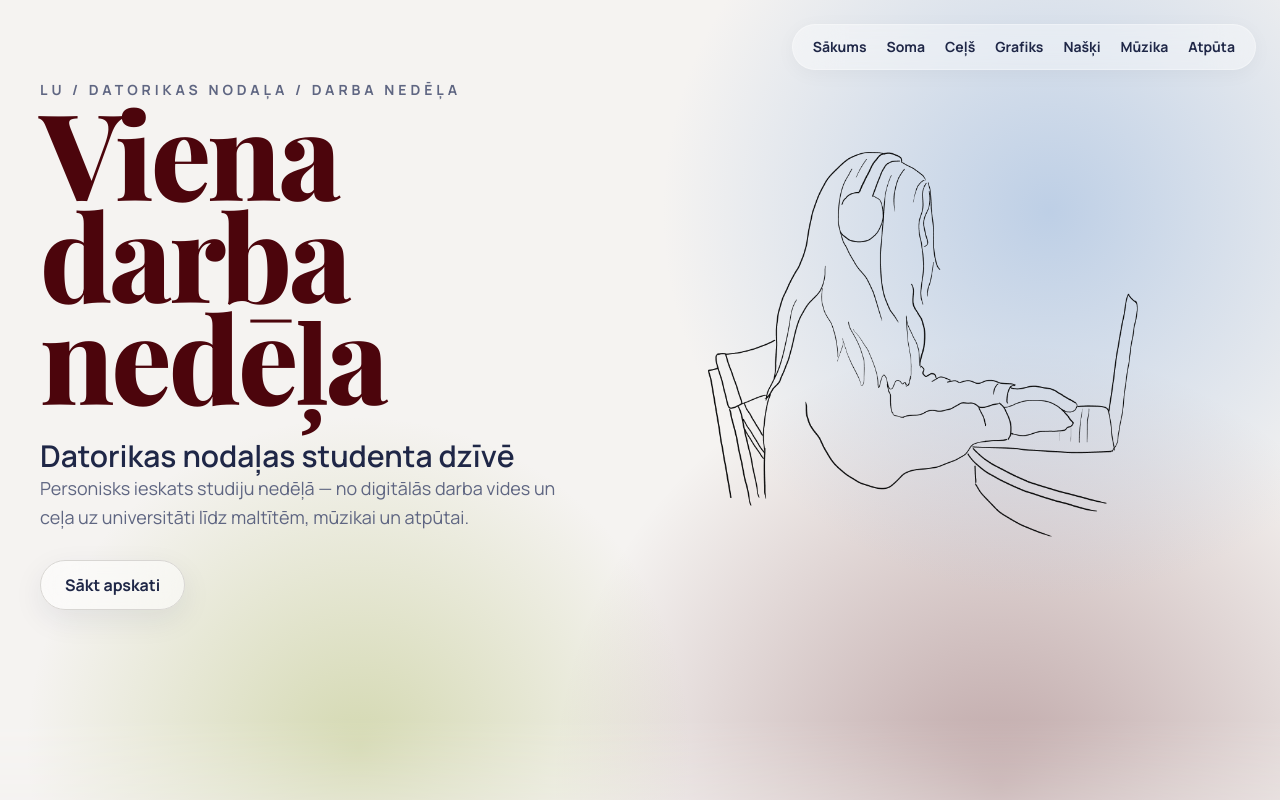
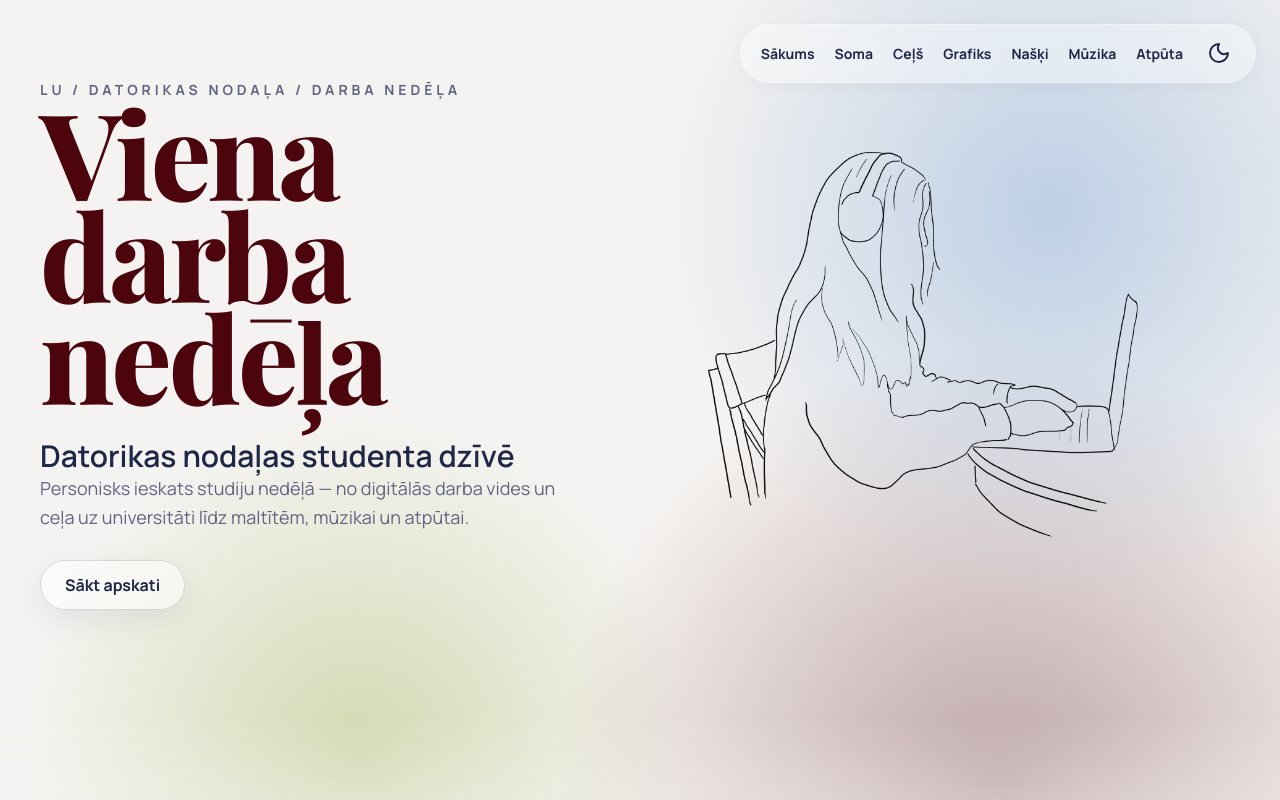
Before and after one commit to BeateSannija/StudentaNedela, a React (Vite) app: page / in a window 1280 px wide. Shown: the top 800 px of the page. Built offline with nearby package versions, Linux system fonts and the light colour scheme.

Commit message:
Add dark-mode button

```diff
--- a/src/App.tsx
+++ b/src/App.tsx
@@ -8,11 +8,40 @@ import { FoodSection } from "./components/FoodSection";
 import { SoundtrackSection } from "./components/SoundtrackSection";
 import { NavbarSection } from "./components/Navbar";
 import SectionDivider from "./components/SectionDivider";
+import { useEffect, useState } from "react";
 
 function App() {
+  const [isDark, setIsDark] = useState(false);
+
+  useEffect(() => {
+    const savedTheme = localStorage.getItem("theme");
+
+    if (savedTheme === "dark") {
+      setIsDark(true);
+      document.documentElement.classList.add("dark");
+    }
+  }, []);
+
+  const toggleTheme = () => {
+    const newTheme = !isDark;
+
+    setIsDark(newTheme);
+
+    if (newTheme) {
+      document.documentElement.classList.add("dark");
+      localStorage.setItem("theme", "dark");
+    } else {
+      document.documentElement.classList.remove("dark");
+      localStorage.setItem("theme", "light");
+    }
+  };
+
   return (
     <main>
-      <NavbarSection />
+      <NavbarSection
+  isDark={isDark}
+  toggleTheme={toggleTheme}
+/>
       <HeroSection />
 
       <BackpackSection />
--- a/src/components/Navbar.tsx
+++ b/src/components/Navbar.tsx
@@ -10,9 +10,15 @@ const navItems = [
   { label: "Atpūta", href: "#relax" },
 ];
 
-export function NavbarSection() {
+type NavbarSectionProps = {
+  isDark: boolean;
+  toggleTheme: () => void;
+};
+
+export function NavbarSection({ isDark, toggleTheme }: NavbarSectionProps) {
   const [isOpen, setIsOpen] = useState(false);
 
+  const ThemeIcon = isDark ? SunIcon : MoonIcon;
   return (
     <header className="fixed right-4 top-4 z-50 md:right-6 md:top-6">
       <button
@@ -55,6 +61,18 @@ export function NavbarSection() {
               </a>
             </li>
           ))}
+          <li>
+            <button
+              type="button"
+              onClick={toggleTheme}
+              className="rounded-full p-1 transition-colors duration-200 hover:text-[var(--color-primary)] focus-visible:outline focus-visible:outline-2 focus-visible:outline-offset-4 focus-visible:outline-[var(--color-primary)]"
+              aria-label={
+                isDark ? "Ieslēgt gaišo režīmu" : "Ieslēgt tumšo režīmu"
+              }
+            >
+              <ThemeIcon />
+            </button>
+          </li>
         </ul>
       </nav>
 
@@ -84,6 +102,18 @@ export function NavbarSection() {
                   </a>
                 </li>
               ))}
+              <li>
+                <button
+                  type="button"
+                  onClick={toggleTheme}
+                  className="mt-8 ml-auto flex h-11 w-11 items-center justify-center rounded-full border border-white/30 bg-white/40 backdrop-blur-xl focus-visible:outline focus-visible:outline-2 focus-visible:outline-offset-4 focus-visible:outline-[var(--color-primary)]"
+                  aria-label={
+                    isDark ? "Ieslēgt gaišo režīmu" : "Ieslēgt tumšo režīmu"
+                  }
+                >
+                  <ThemeIcon />
+                </button>
+              </li>
             </ul>
           </nav>
         </div>
@@ -91,3 +121,49 @@ export function NavbarSection() {
     </header>
   );
 }
+
+function SunIcon() {
+  return (
+    <svg
+      xmlns="http://www.w3.org/2000/svg"
+      width="24"
+      height="24"
+      viewBox="0 0 24 24"
+      fill="none"
+      stroke="currentColor"
+      strokeWidth="2"
+      strokeLinecap="round"
+      strokeLinejoin="round"
+      aria-hidden="true"
+    >
+      <circle cx="12" cy="12" r="4" />
+      <path d="M12 2v2" />
+      <path d="M12 20v2" />
+      <path d="m4.93 4.93 1.41 1.41" />
+      <path d="m17.66 17.66 1.41 1.41" />
+      <path d="M2 12h2" />
+      <path d="M20 12h2" />
+      <path d="m6.34 17.66-1.41 1.41" />
+      <path d="m19.07 4.93-1.41 1.41" />
+    </svg>
+  );
+}
+
+function MoonIcon() {
+  return (
+    <svg
+      xmlns="http://www.w3.org/2000/svg"
+      width="24"
+      height="24"
+      viewBox="0 0 24 24"
+      fill="none"
+      stroke="currentColor"
+      strokeWidth="2"
+      strokeLinecap="round"
+      strokeLinejoin="round"
+      aria-hidden="true"
+    >
+      <path d="M20.985 12.486a9 9 0 1 1-9.473-9.472c.405-.022.617.46.402.803a6 6 0 0 0 8.268 8.268c.344-.215.825-.004.803.401" />
+    </svg>
+  );
+}
--- a/src/index.css
+++ b/src/index.css
@@ -30,7 +30,8 @@
   --color-surface: #22252c;
   --color-text: #f4f1eb;
   --color-muted: #b5bbc8;
-  --color-primary: #7a2a24;
+  /* --color-primary: #7a2a24; */
+  --color-primary: #8a3530;
   --color-blue: #8fa9c9;
   --color-green: #8a9f46;
   --color-border: #3a3f48;
```
Also changed, not shown: public/images/coding-white.png (added), public/images/cupcake-white.png (added).
